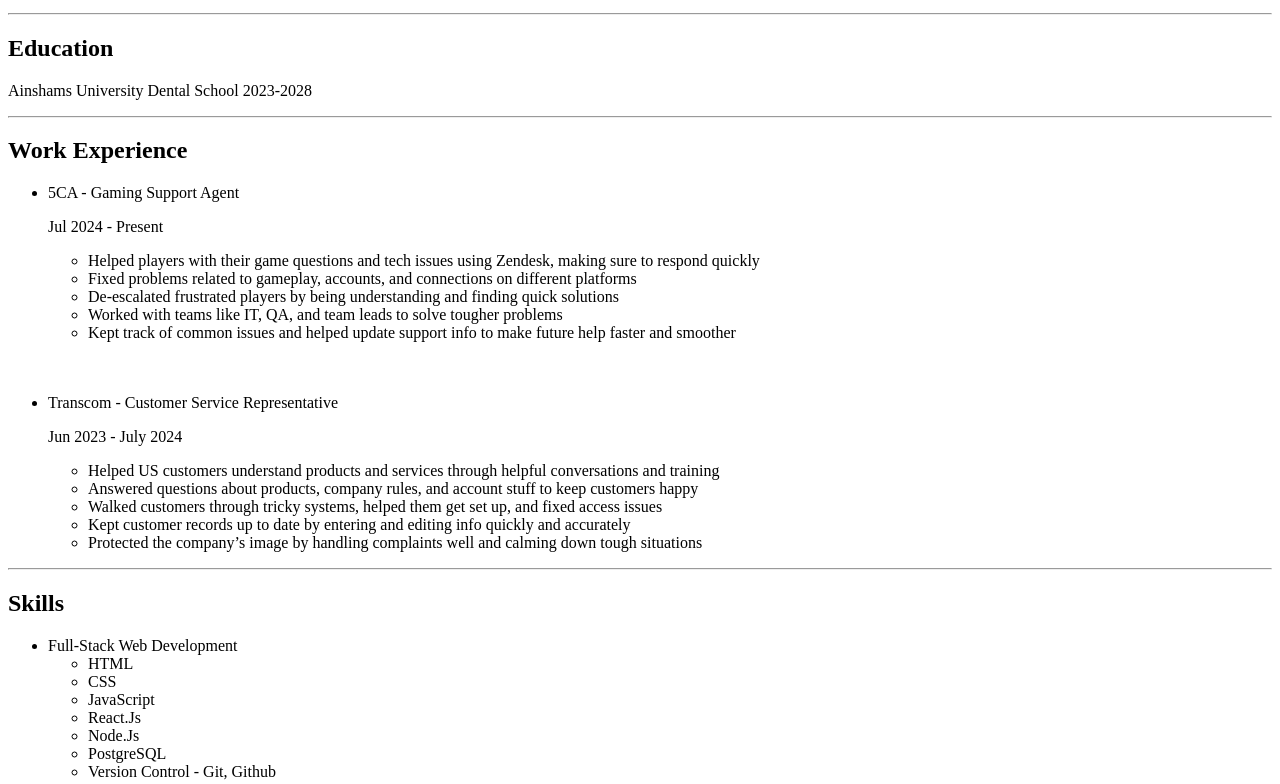
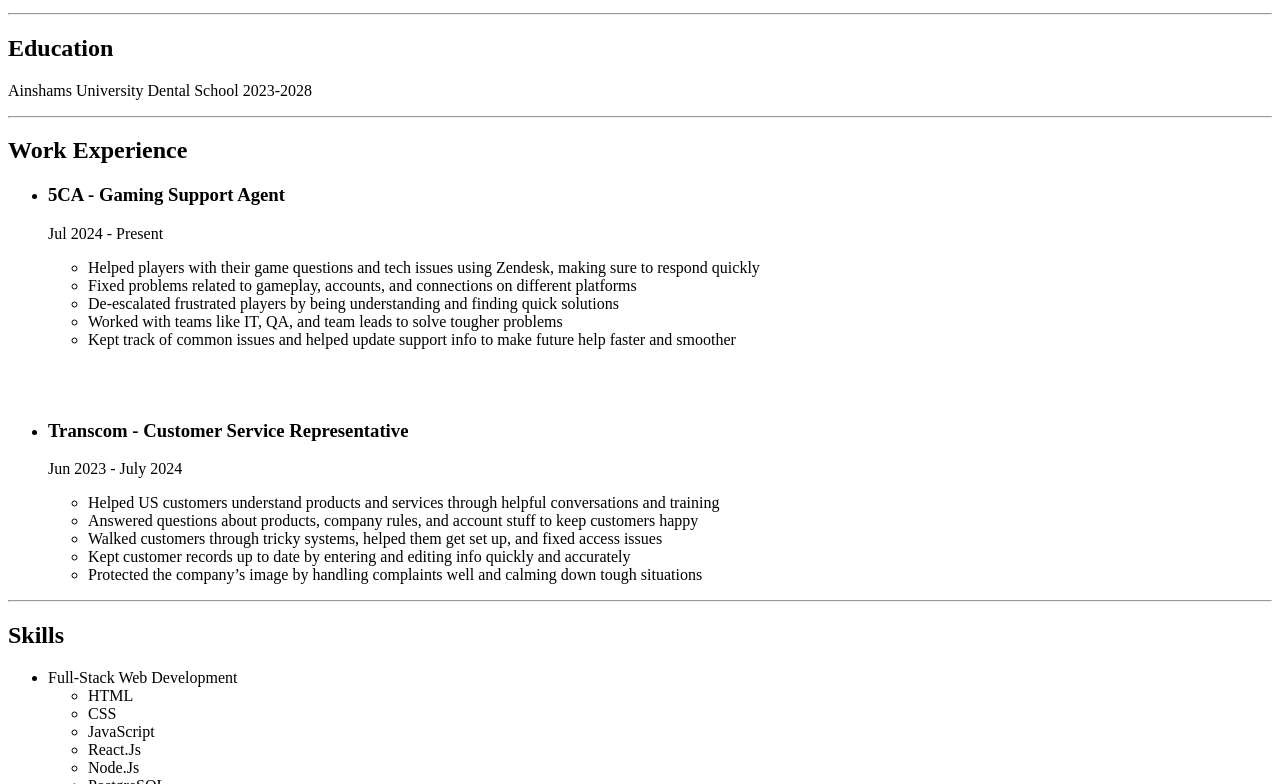
Before and after one commit to Tatatolly/My-Resume, a plain HTML site: page index.html in a window 1280 px wide. Shown: the part 512-1296 px from the top of the page. Drawn offline with Linux system fonts and the light colour scheme.

Commit message:
Update index.html

```diff
--- a/index.html
+++ b/index.html
@@ -29,7 +29,7 @@
     <h2>Work Experience</h2>
     <p>
         <ul>
-            <li>5CA - Gaming Support Agent
+            <li><h3>5CA - Gaming Support Agent</h3>
                 <p>Jul 2024 - Present</p>
                 <p><ul>
                     <li>Helped players with their game questions and tech issues using Zendesk, making sure to respond quickly</li>
@@ -41,7 +41,7 @@
             </li>
             <br>
             <br>
-            <li>Transcom - Customer Service Representative
+            <li><h3>Transcom - Customer Service Representative</h3>
               <p>Jun 2023 - July 2024</p>
               <ul>
                 <li>Helped US customers understand products and services through helpful conversations and training</li>
```
